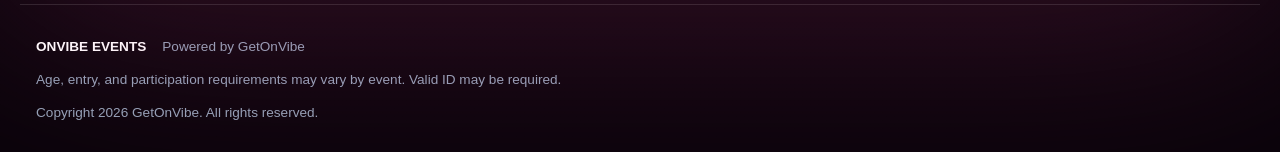
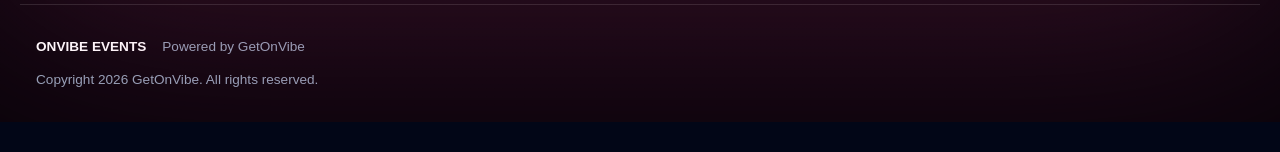
Before and after one commit to Lobbiui/getonvibe-temp-page, a Next.js app: page / in a window 1280 px wide. Shown: the part 9002-9154 px from the top of the page. After the commit the page ends 9124 px from the top, so only its background shows below. Built offline with nearby package versions, Linux system fonts and the light colour scheme; no server answers.

Commit message:
Remove variable event age footer note

```diff
--- a/app/page.tsx
+++ b/app/page.tsx
@@ -153,7 +153,6 @@ export default function Home() {
           <strong>ONVIBE Events</strong>
           <span>Powered by GetOnVibe</span>
         </div>
-        <p>Age, entry, and participation requirements may vary by event. Valid ID may be required.</p>
         <p>Copyright {new Date().getFullYear()} GetOnVibe. All rights reserved.</p>
       </footer>
     </main>
```
